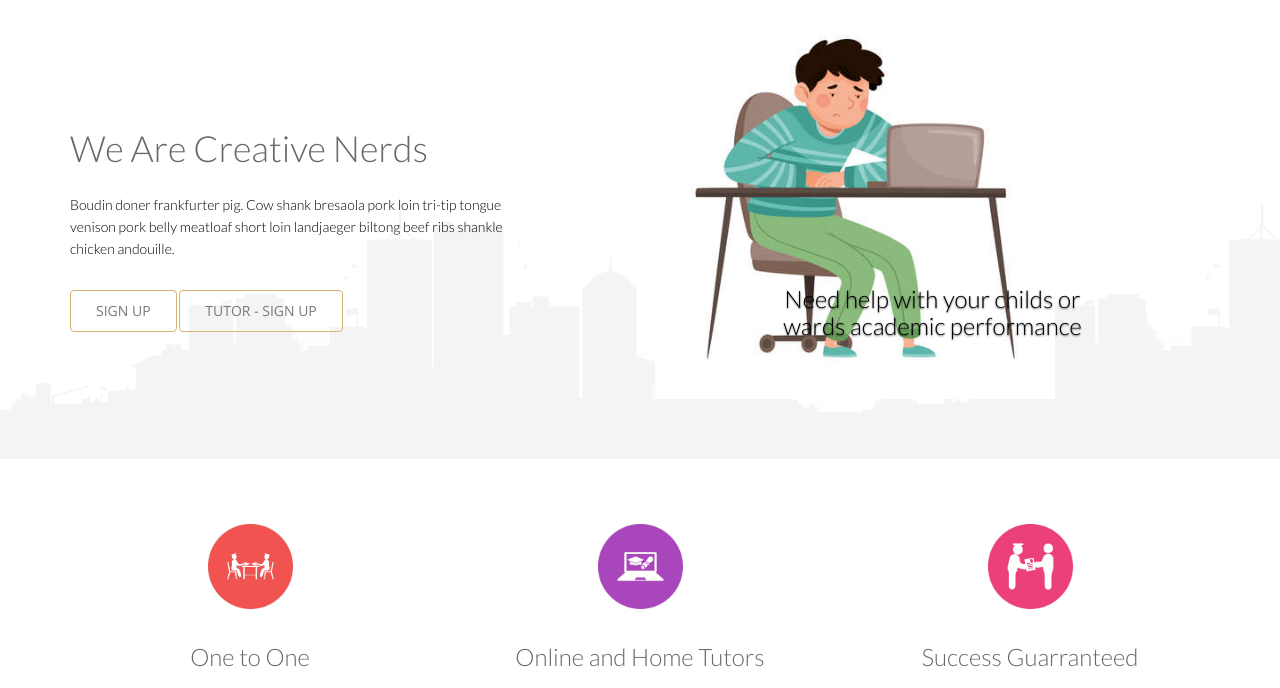
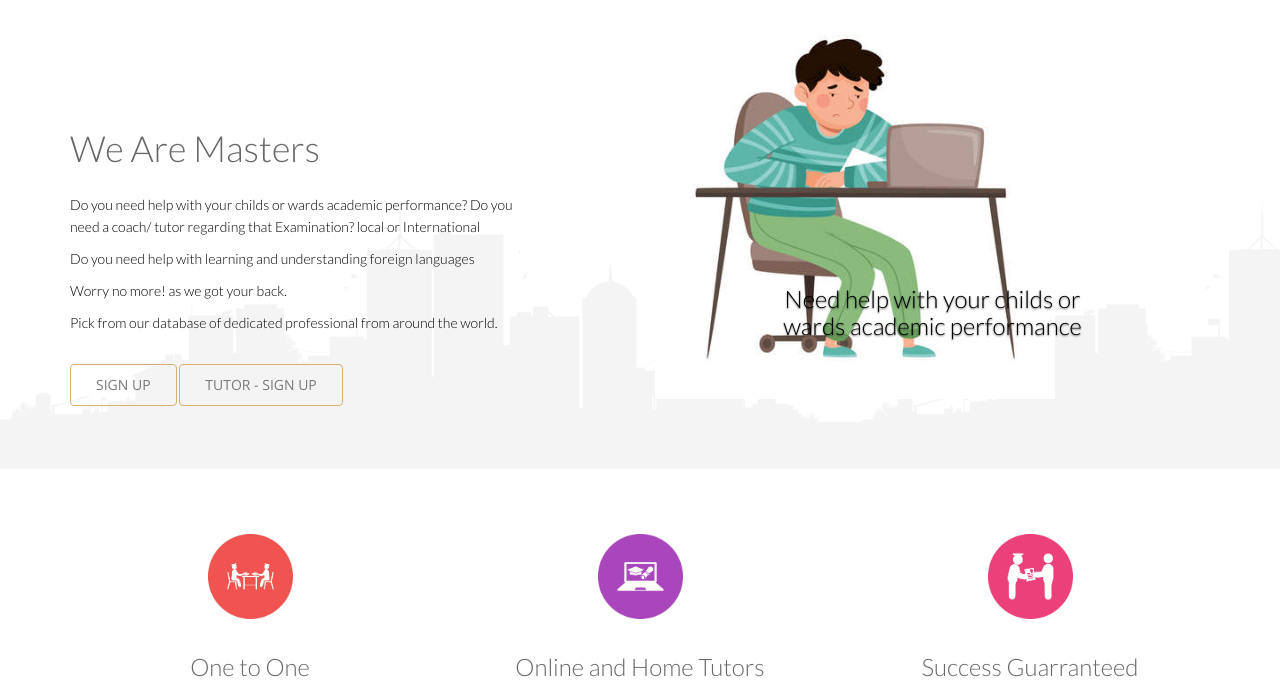
Before and after one commit to white9ja/Triangle, a Flask app: page / in a window 1280 px wide. Shown: the part 113-801 px from the top of the page. Run offline with Flask 2, Linux system fonts and the light colour scheme; some libraries are stand-ins or nearby versions.

Commit message:
added some caption to the index page

```diff
--- a/triangle/templates/index.html
+++ b/triangle/templates/index.html
@@ -15,10 +15,14 @@
                 <div class="container" style="margin-top: -50px;">
                     <div class="row">
                         <div class="col-sm-6">
-                            <div class="main-slider" >
+                            <div class="main-slider" style="margin-bottom: 10px">
                                 <div class="slide-text" >
-                                    <h1>We Are Creative Nerds</h1>
-                                    <p>Boudin doner frankfurter pig. Cow shank bresaola pork loin tri-tip tongue venison pork belly meatloaf short loin landjaeger biltong beef ribs shankle chicken andouille.</p>
+                                    <h1>We Are Masters</h1>
+                                    <p>Do you need help with your childs or wards academic performance?
+                                    Do you need a coach/ tutor regarding that Examination? local or International</p>
+                                   <p> Do you need help with learning and understanding foreign languages</p>
+                                   <p> Worry no more! as we got your back.</p>
+                                    <p>Pick from our database of dedicated professional from around the world.</p>
                                     <a href="{{url_for('reg')}}" class="btn btn-common">SIGN UP</a>
                                     <a href="{{url_for('tutor_reg')}}" class="btn btn-common">TUTOR - SIGN UP</a>
                                 </div>
```
